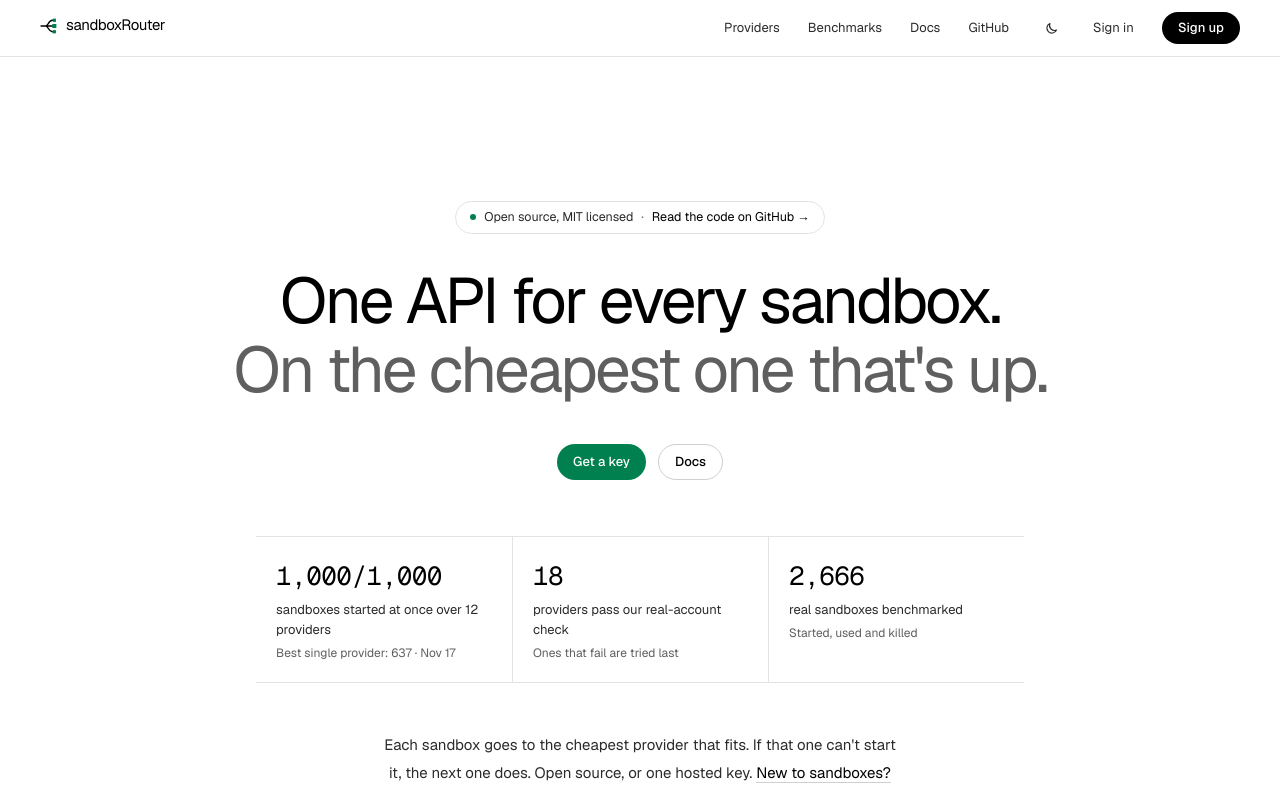
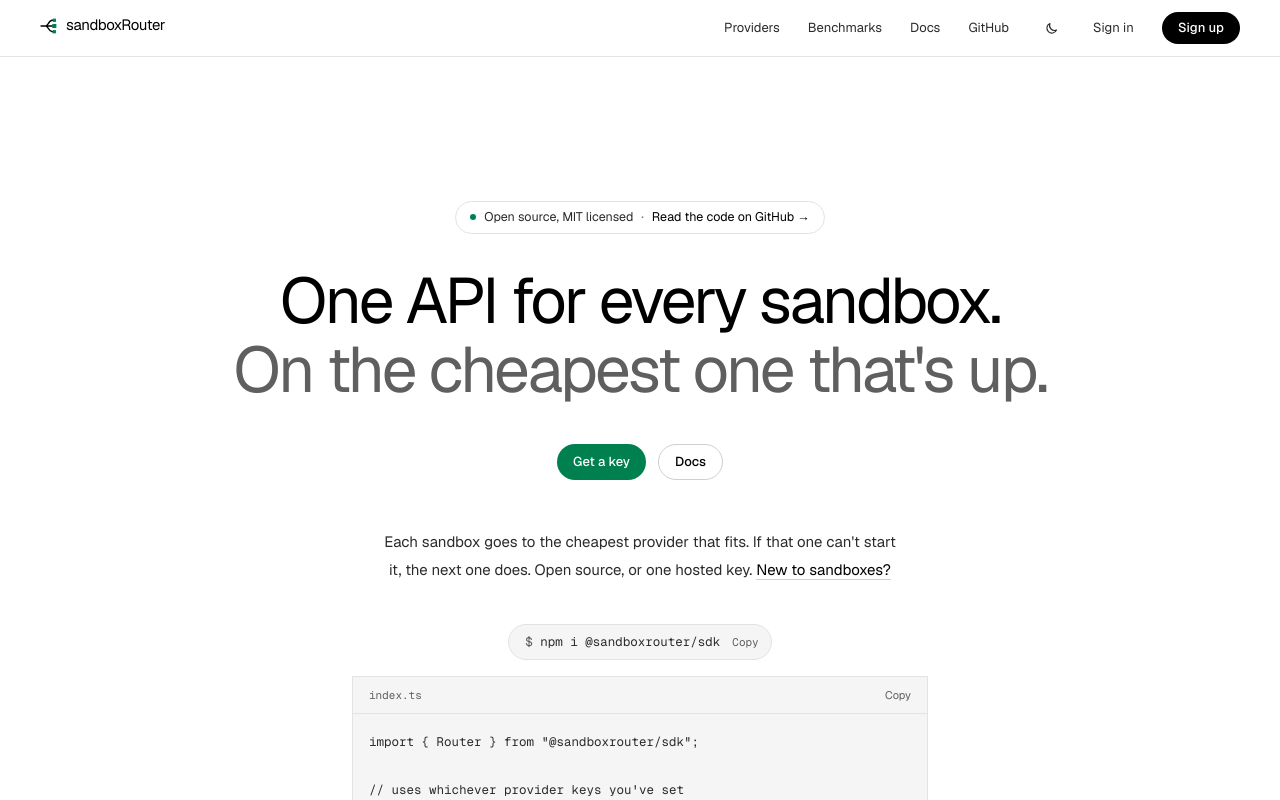
Before and after one commit to gigialc/sandboxrouter, a Next.js app in the folder web/: page / in a window 1280 px wide. Shown: the top 800 px of the page. Built offline with nearby package versions, Linux system fonts and the light colour scheme.

Commit message:
Remove homepage hero statistics strip

```diff
--- a/web/src/app/page.tsx
+++ b/web/src/app/page.tsx
@@ -39,8 +39,6 @@ export default function Home() {
     .slice(0, 9);
   // The benchmarks section quotes the short job: who finished first, and who cost least.
   const short_ = site.tasks.kinds.find((k) => k.id === "short");
-  // Real sandboxes behind the benchmarks: the same count as the Benchmarks page.
-  const totalRuns = site.submissions.reduce((n, s) => n + s.runs * s.providers, 0);
   const scale = site.scale;
   const day = (iso: string) => new Date(iso).toLocaleDateString("en-US", { month: "short", day: "numeric", timeZone: "UTC" });
   const fastest = short_ && [...short_.rows].sort((a, b) => a.taskMs - b.taskMs)[0];
@@ -80,29 +78,6 @@ export default function Home() {
           )}
           {REPO_PUBLIC && !HOSTED_PUBLIC ? <Button href={REPO}>GitHub</Button> : <Button href="/docs">Docs</Button>}
         </div>
-
-        {/* Three numbers, each from the published results, each linking to where it comes from. */}
-        <dl className="mt-14 grid w-full max-w-3xl grid-cols-1 border-y border-line text-left sm:grid-cols-3">
-          {[
-            scale && {
-              value: `${scale.ok.toLocaleString("en-US")}/${scale.n.toLocaleString("en-US")}`,
-              label: `sandboxes started at once over ${scale.providers} providers`,
-              note: scale.bestSingle ? `Best single provider: ${scale.bestSingle.ok.toLocaleString("en-US")} · ${day(scale.date)}` : day(scale.date),
-              href: "#scale",
-            },
-            { value: String(passed.length), label: "providers pass our real-account check", note: "Ones that fail are tried last", href: "/providers" },
-            { value: totalRuns.toLocaleString("en-US"), label: "real sandboxes benchmarked", note: "Started, used and killed", href: "/benchmarks" },
-          ]
-            .filter((x): x is { value: string; label: string; note: string; href: string } => !!x)
-            .map((x, i) => (
-              <a key={x.label} href={x.href} className={`group block px-5 py-5 hover:bg-panel ${i ? "border-t border-line sm:border-t-0 sm:border-l" : ""}`}>
-                <dt className="sr-only">{x.label}</dt>
-                <dd className="font-mono text-[26px] tracking-[-0.02em] text-ink tnum">{x.value}</dd>
-                <dd className="mt-1 text-[13px] leading-5 text-ink-2">{x.label}</dd>
-                <dd className="mt-1 text-[12px] text-muted group-hover:text-ink-2">{x.note}</dd>
-              </a>
-            ))}
-        </dl>
 
         <p className="mt-12 max-w-lg text-[15px] leading-7 text-ink-2">
           Each sandbox goes to the cheapest provider that fits. If that one can&apos;t start it, the next one does.{" "}
```
